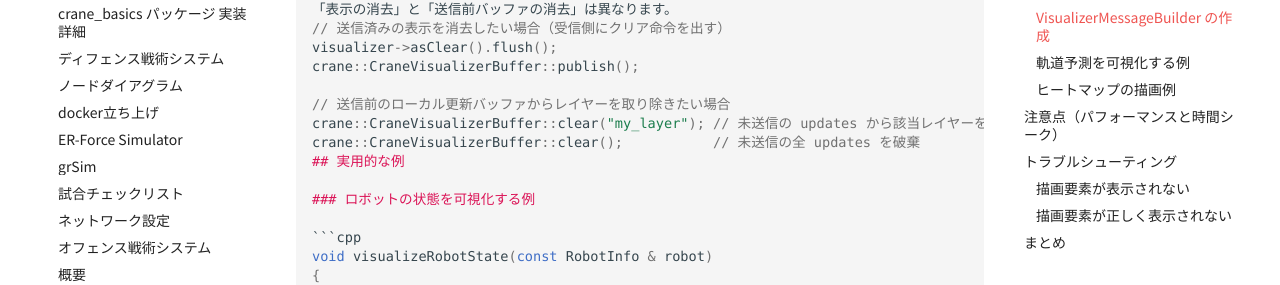
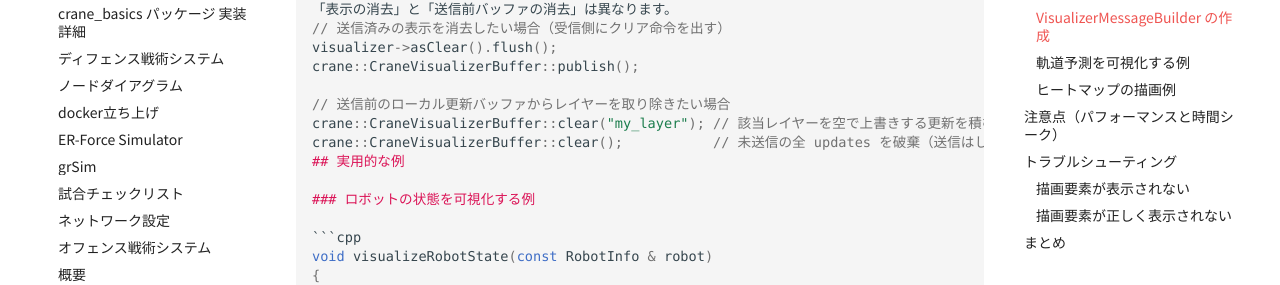
Before and after one commit to ibis-ssl/ibis_documentation, an MkDocs documentation site: the page built from docs/ai/visualizer.md, in a window 1280 px wide and 900 px high, scrolled down 2996 px. Shown: the part 145-430 px from the top of the window. Built offline with MkDocs 1.6.1 and Material for MkDocs 9.7.7, drawn with Linux system fonts in a browser that asks for light colours; nearby versions of some CDN libraries; some web fonts are replaced; comment, search, counter and statistics services are not loaded.

Commit message:
🔄 synced local 'docs/ai' with remote 'docs'

```diff
--- a/docs/ai/visualizer.md
+++ b/docs/ai/visualizer.md
@@ -142,8 +142,8 @@ visualizer->asClear().flush();
 crane::CraneVisualizerBuffer::publish();
 
 // 送信前のローカル更新バッファからレイヤーを取り除きたい場合
-crane::CraneVisualizerBuffer::clear("my_layer"); // 未送信の updates から該当レイヤーを削除
-crane::CraneVisualizerBuffer::clear();           // 未送信の全 updates を破棄
+crane::CraneVisualizerBuffer::clear("my_layer"); // 該当レイヤーを空で上書きする更新を積む（表示クリア）
+crane::CraneVisualizerBuffer::clear();           // 未送信の全 updates を破棄（送信はしない）
 ## 実用的な例
 
 ### ロボットの状態を可視化する例
```
